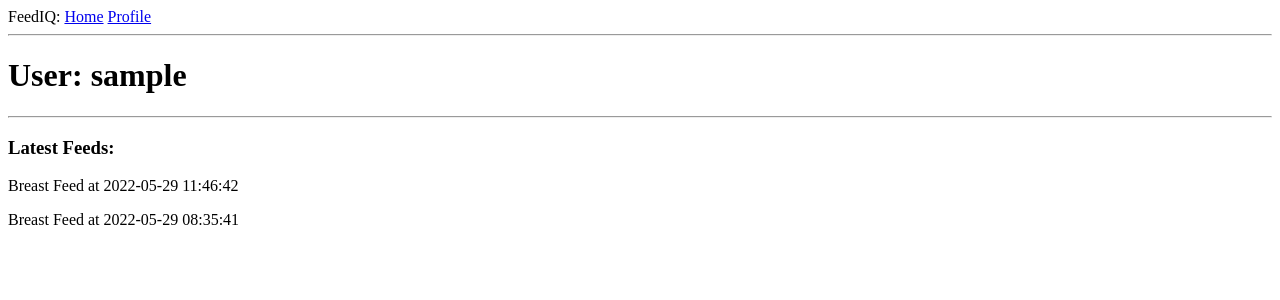
After one commit to scottunderwoodomg/feed-iq, a Flask app: a page that uses app/templates/base.html in a window 1280 px wide. The commit adds this page. Shown: the top 300 px of the page. Run offline with Flask 2, Linux system fonts and the light colour scheme; the visitor is signed in with stand-in values (Sample User, id 1); data comes from the database, SQL or seed files in the repository.

Commit message:
basic user profile page

```diff
--- a/app/routes.py
+++ b/app/routes.py
@@ -76,3 +76,22 @@ def register():
         flash("Thanks for registering!")
         return redirect(url_for("login"))
     return render_template("register.html", title="Register", form=form)
+
+
+@app.route("/user/<username>")
+@login_required
+def user(username):
+    user = User.query.filter_by(username=username).first_or_404()
+    feeds = [
+        {
+            "child": "Charlie",
+            "feed_datetime": datetime(2022, 5, 29, 11, 46, 42),
+            "feed_type": "Breast",
+        },
+        {
+            "child": "Charlie",
+            "feed_datetime": datetime(2022, 5, 29, 8, 35, 41),
+            "feed_type": "Breast",
+        },
+    ]
+    return render_template("user.html", user=user, feeds=feeds)
--- a/app/templates/base.html
+++ b/app/templates/base.html
@@ -15,6 +15,7 @@
         {% if current_user.is_anonymous %}
         <a href="{{ url_for('login') }}">Login</a>
         {% else %}
+        <a href="{{ url_for('user', username=current_user.username) }}">Profile</a>
         <a href="{{ url_for('logout') }}"></a>
         {% endif %}
     </div>
--- /dev/null
+++ b/app/templates/user.html
@@ -0,0 +1,12 @@
+{% extends "base.html" %}
+
+{% block content %}
+<h1>User: {{ user.username }}</h1>
+<hr>
+<h3>Latest Feeds:</h3>
+{% for feed in feeds %}
+<div>
+    <p>{{ feed.feed_type }} Feed at {{ feed.feed_datetime }}</p>
+</div>
+{% endfor %}
+{% endblock %}
```
